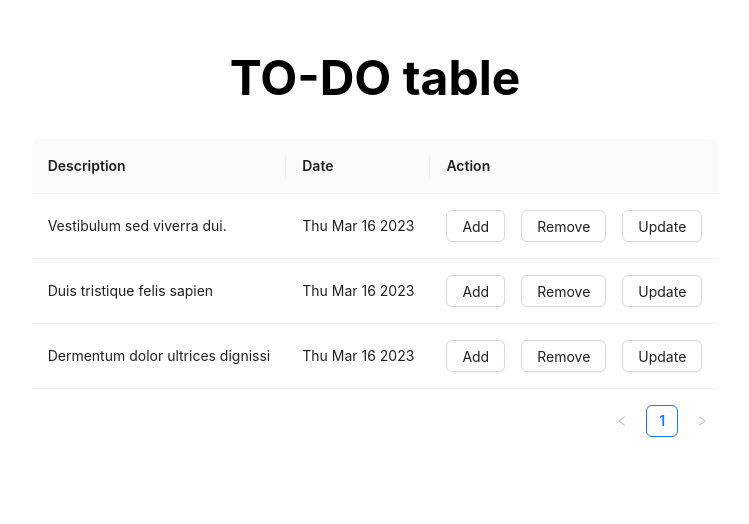
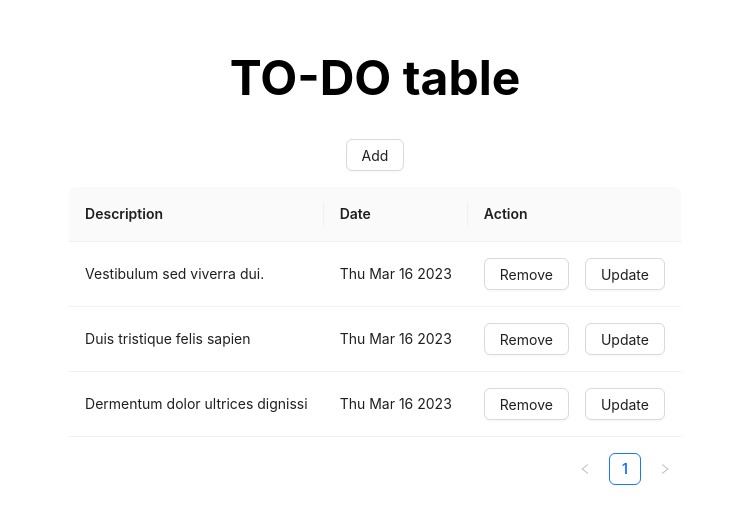
Before and after one commit to tr1ble/records-app, a React (Create React App) app: page / in a window 1280 px wide. Shown: the top 524 px of the page, without its empty margins (265-1014 px from the left). Built offline with nearby package versions, Linux system fonts and the light colour scheme.

Commit message:
Add button refactor

```diff
--- a/src/pages/recordPage/recordPage.scss
+++ b/src/pages/recordPage/recordPage.scss
@@ -9,3 +9,7 @@
 .record-page-title {
   font-size: 48px;
 }
+
+.button {
+  margin-bottom: 16px;
+}
--- a/src/pages/recordPage/recordPage.tsx
+++ b/src/pages/recordPage/recordPage.tsx
@@ -11,6 +11,7 @@ import { Table } from '../../components/table';
 import RecordForm from "../../components/forms/recordForm";
 import { RECORD_COLUMNS } from './constants';
 import styles from './recordPage.scss';
+import {Button} from "antd";
 
 const cx = classNames.bind(styles);
 
@@ -47,17 +48,17 @@ export const RecordPage = () => {
     dispatch(removeRecord(number));
   }
 
-  const onAdd: Action = { name: 'Add', onHandle: onAddHandle };
   const onRemove: Action = { name: 'Remove', onHandle: onDeleteHandle };
   const onUpdate: Action = { name: 'Update', onHandle: onUpdateHandle };
 
-  const actions:Action[] = [onAdd, onRemove, onUpdate];
+  const actions:Action[] = [onRemove, onUpdate];
 
   const records = useTypedSelector(selectRecords);
 
   return (
       <div className={cx('record-page')}>
         <h1 className={cx('record-page-title')}>TO-DO table</h1>
+        <Button className={cx('button')} onClick={onAddHandle}>Add</Button>
         <Table data={records} columns={RECORD_COLUMNS} actions={actions}/>
         {currentForm}
       </div>
```
